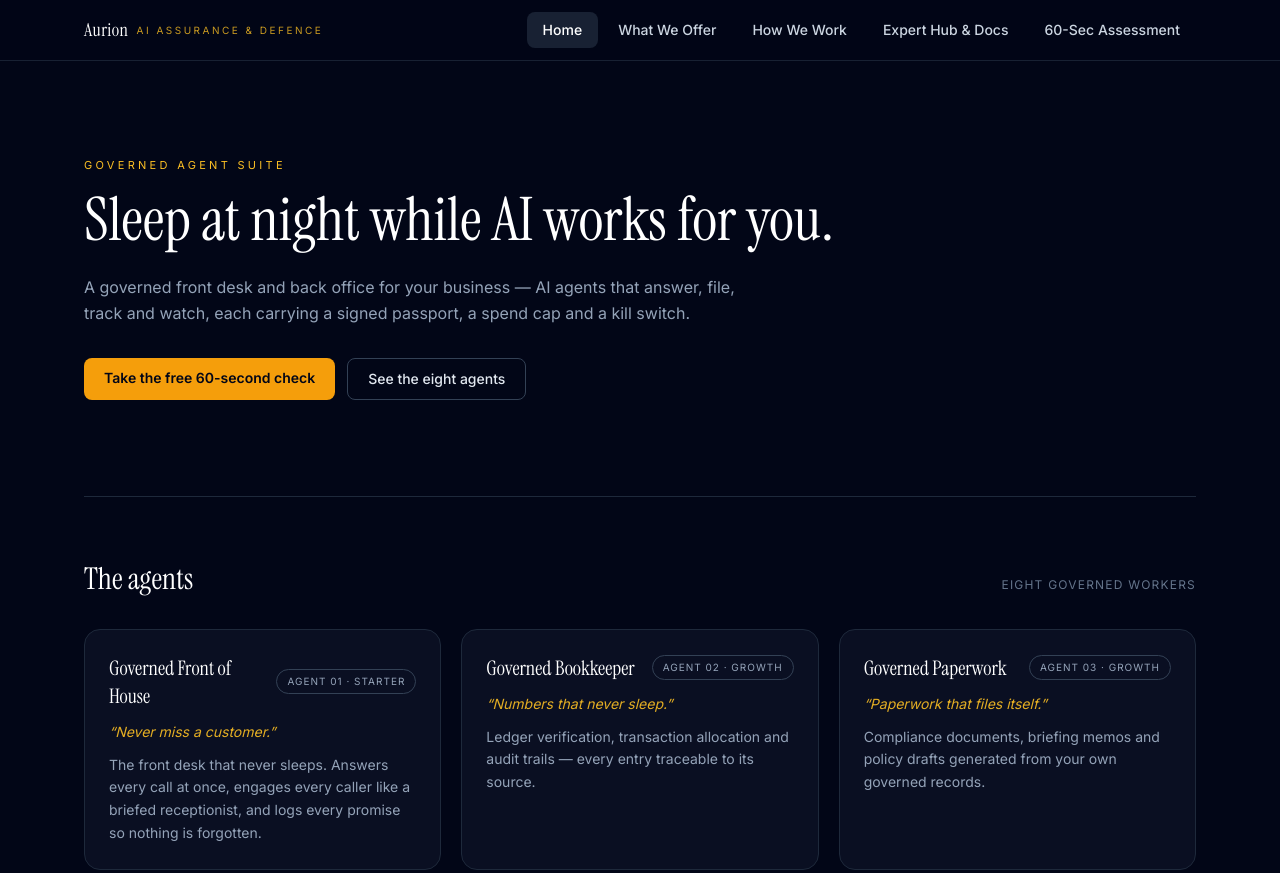
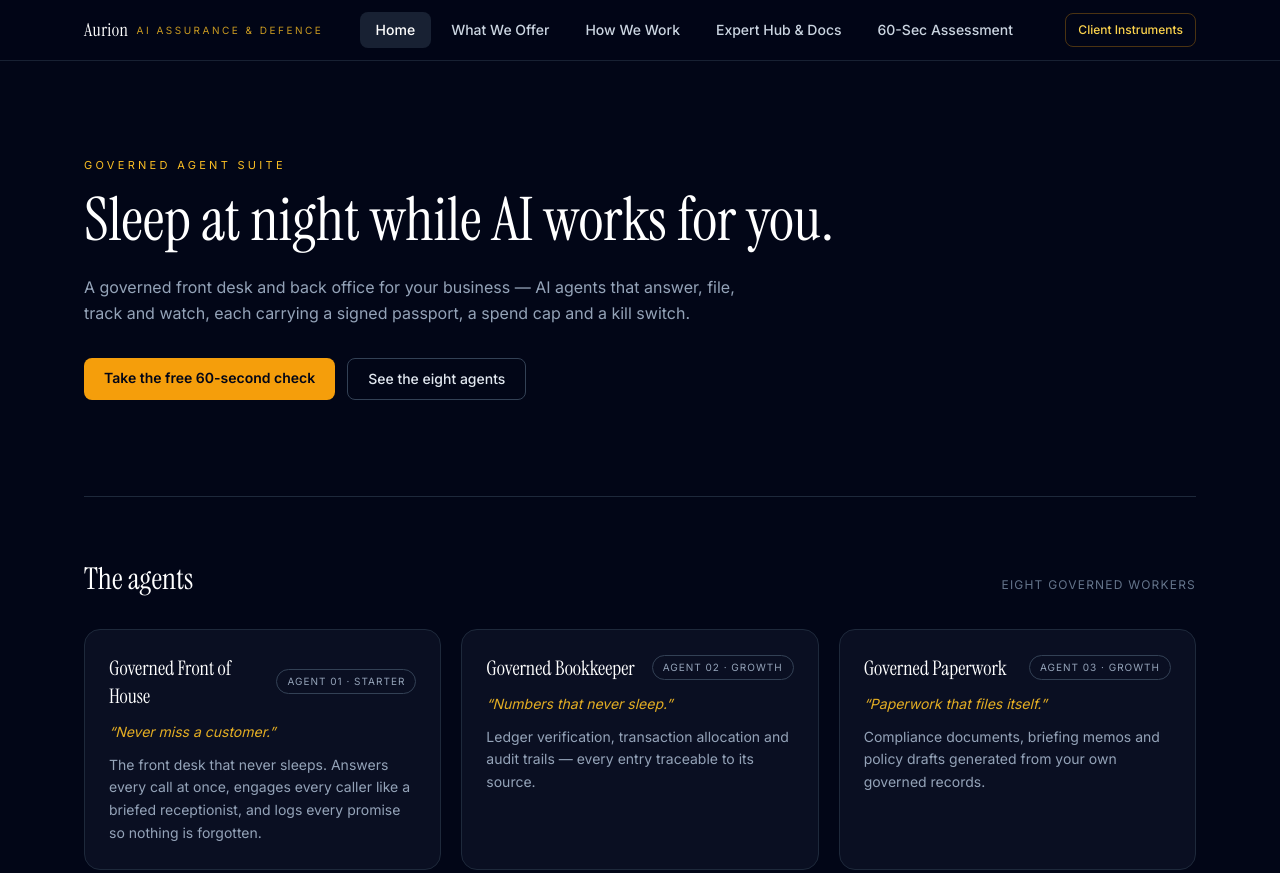
Before and after one commit to rtmorobe08-lab/ai-assurance-platform, a plain HTML site: page docs/suite.html in a window 1280 px wide. Shown: the top 873 px of the page. Drawn offline with nearby package versions, Linux system fonts and the light colour scheme.

Commit message:
Suite page: restore Client Instruments link in header

```diff
--- a/docs/suite.html
+++ b/docs/suite.html
@@ -44,6 +44,7 @@
                 <a href="index.html" " class="nav-tab px-4 py-2 rounded-lg text-sm font-medium text-slate-300 hover:text-white hover:bg-slate-800/50 transition-colors" >Expert Hub & Docs</a>
                 <a href="index.html" " class="nav-tab px-4 py-2 rounded-lg text-sm font-medium text-slate-300 hover:text-white hover:bg-slate-800/50 transition-colors" >60-Sec Assessment</a>
             </nav>
+      <a href="instruments/index.html" class="hidden rounded-lg border border-amber-500/30 px-3 py-2 text-xs font-medium text-amber-300 transition hover:bg-amber-500/10 sm:inline-block">Client Instruments</a>
     </div>
   </header>
 
```
